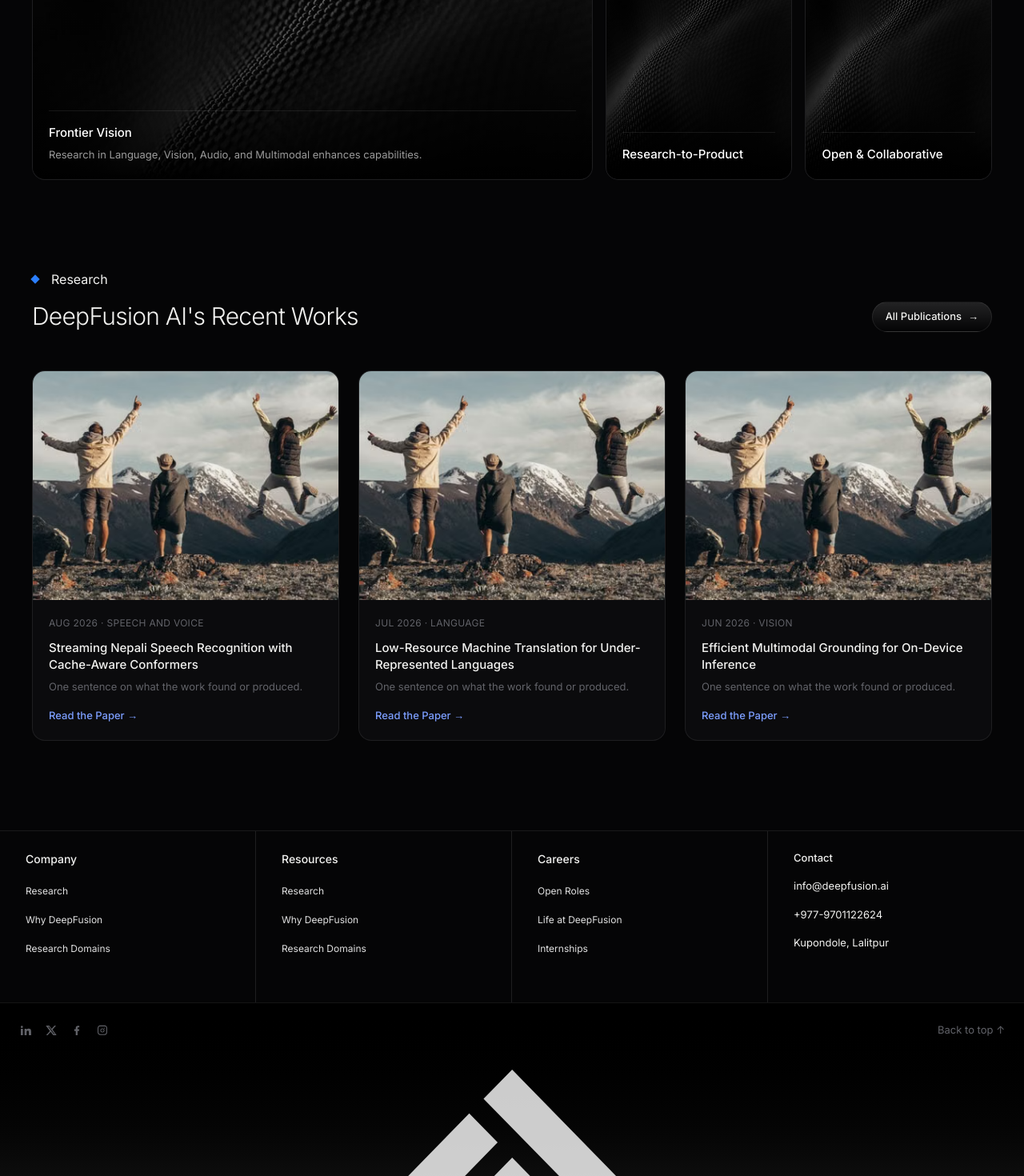
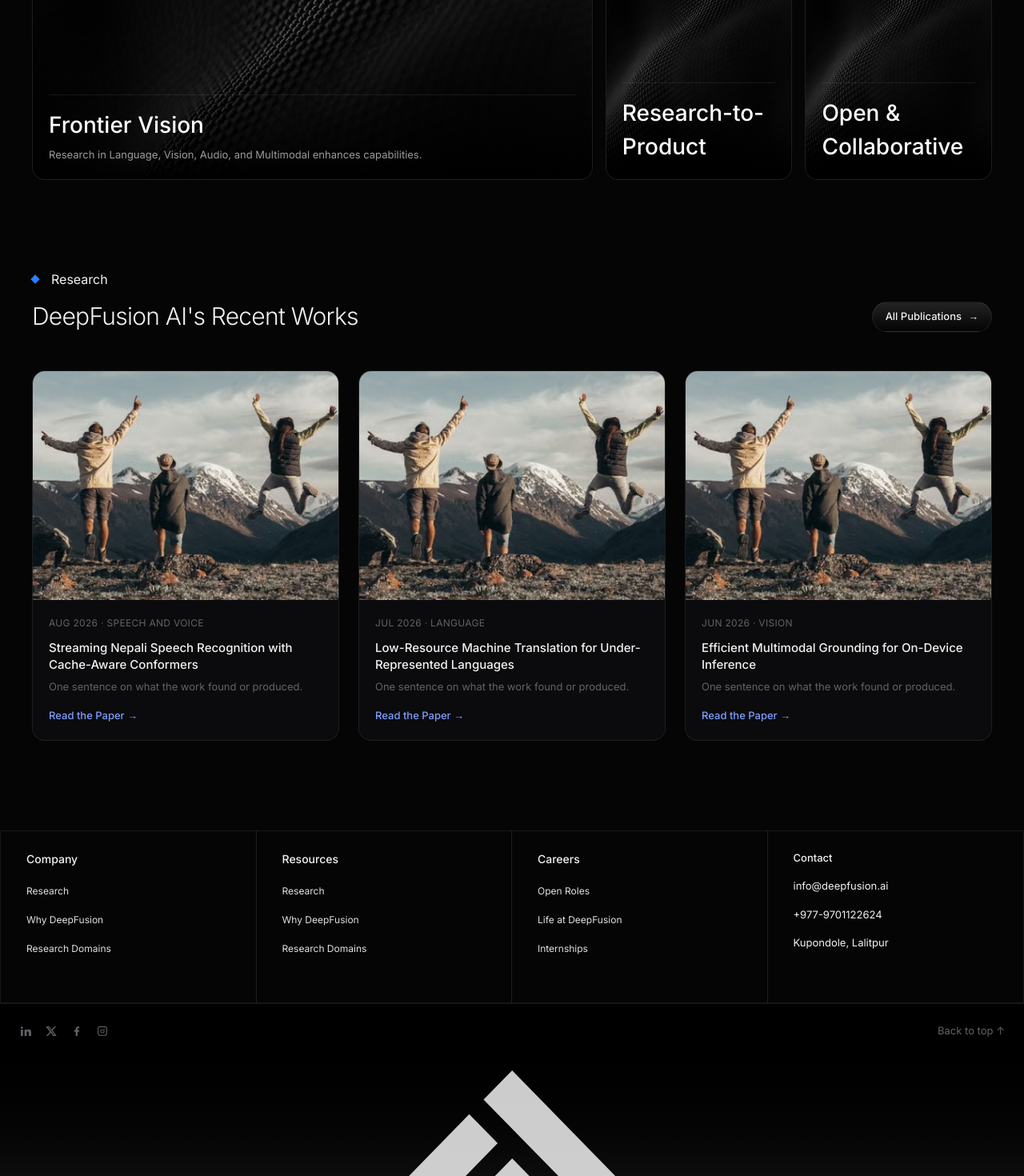
Before and after one commit to alish982/defusion, a Next.js app: page / in a window 1280 px wide. Shown: the part 2520-3990 px from the top of the page at 80% size. Built offline with nearby package versions, Linux system fonts and the light colour scheme.

Commit message:
footer responsive issue fixed

```diff
--- a/components/About/whyDeepFusioin.tsx
+++ b/components/About/whyDeepFusioin.tsx
@@ -29,7 +29,7 @@ function PillarCard({
       <div className="absolute inset-0 bg-gradient-to-t from-black via-black/40 to-transparent" />
       <div className="absolute inset-x-0 bottom-0 p-5">
         <div className="border-t hairline pt-4">
-          <p className="text-[15px] font-medium text-white">{title}</p>
+          <p className="text-[28px] font-medium text-white">{title}</p>
           {desc && (
             <p className="mt-1.5 text-[13px] leading-relaxed text-white/60">
               {desc}
--- a/components/Footer.tsx
+++ b/components/Footer.tsx
@@ -4,10 +4,9 @@ import Image from "next/image";
 export default function Footer() {
   return (
     <footer id="contact">
-      <div className="">
-        <div className="grid gap-y-10 divide-y divide-white/10 border-t hairline sm:grid-cols-2 lg:grid-cols-4 lg:divide-x lg:divide-y-0">
+      <div className="grid divide-y divide-white/10 border hairline sm:grid-cols-2 lg:grid-cols-4 lg:divide-x lg:divide-y-0">
         {COLUMNS.map((col) => (
-            <div key={col.title} className="pt-6 px-8 ">
+          <div key={col.title} className="py-5 md:pt-6 px-8 ">
             <p className="text-[14px] font-medium text-paper">{col.title}</p>
             <ul className="mt-4 space-y-3">
               {col.links.map((l) => (
@@ -24,14 +23,11 @@ export default function Footer() {
           </div>
         ))}
 
-          <div className="px-8 pt-6 pb-16">
+        <div className="px-8 py-5 md:pt-6 pb-16">
           <p className="text-[13px] font-medium text-paper">Contact</p>
           <ul className="mt-4 space-y-4 text-[13px]">
             <li>
-                <a
-                  href="mailto:info@deepfusion.ai"
-                  className="hover:text-paper"
-                >
+              <a href="mailto:info@deepfusion.ai" className="hover:text-paper">
                 info@deepfusion.ai
               </a>
             </li>
@@ -94,7 +90,6 @@ export default function Footer() {
           </div>
         </div>
       </div>
-      </div>
     </footer>
   );
 }
```
Lines whose indentation alone changed are shown as unchanged.
